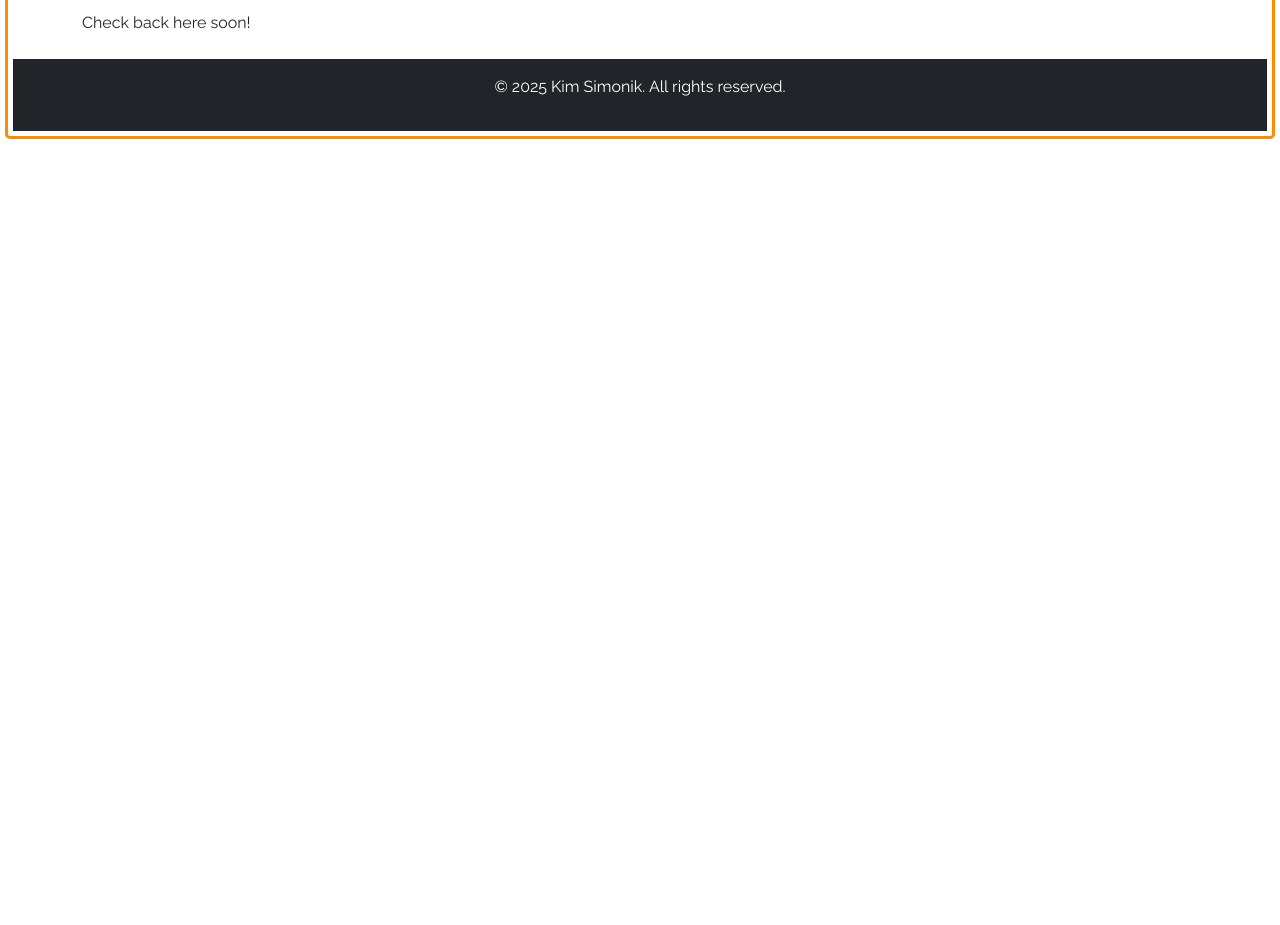
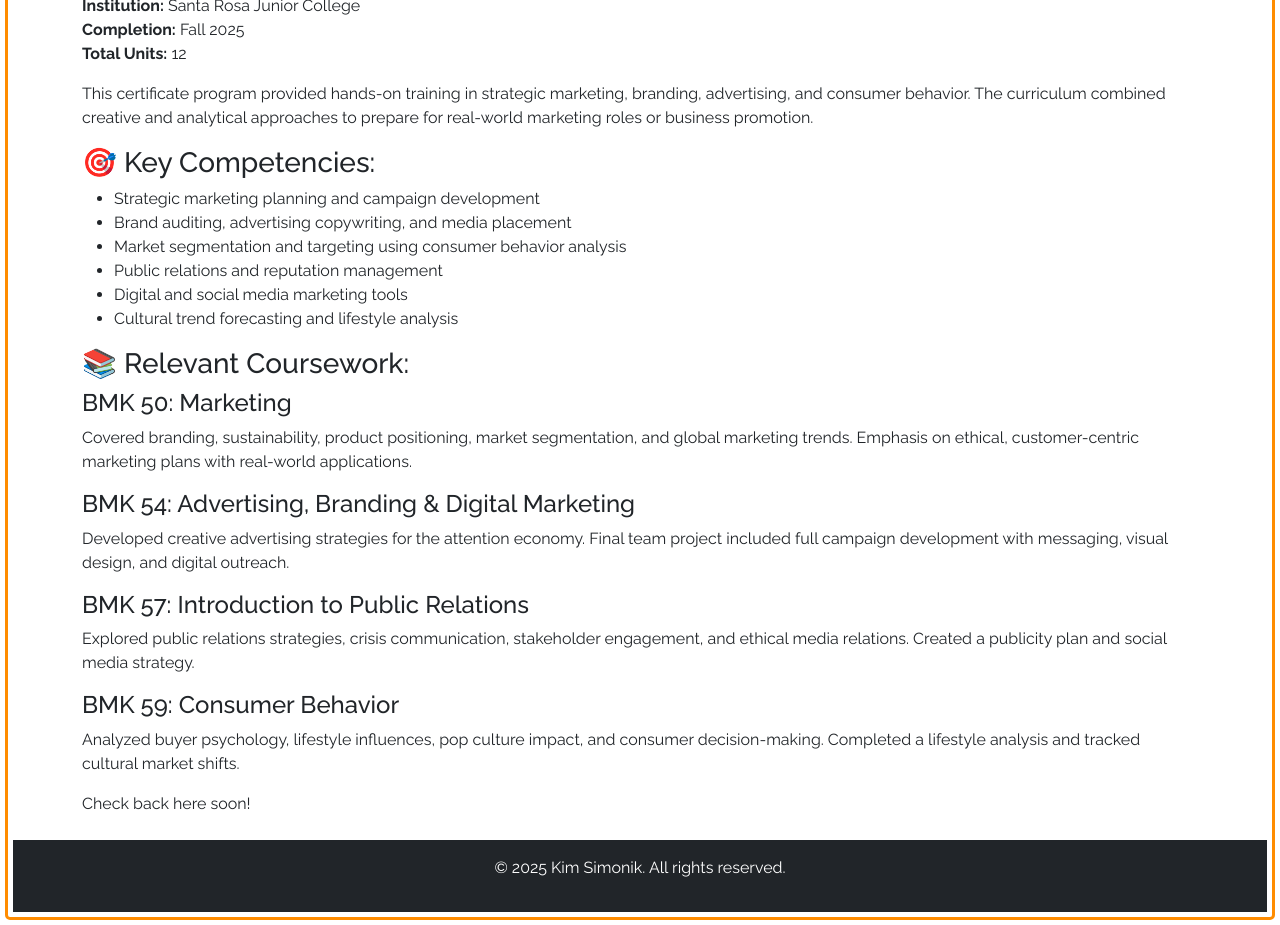
Before and after one commit to kimsimo1/portfolio, a plain HTML site: page marketing.html in a window 1280 px wide. Shown: the part 332-1257 px from the top of the page. Before the commit the page ends 800 px from the top, so only its background shows below. Drawn offline with nearby package versions, Linux system fonts and the light colour scheme; a web font is replaced by a local one.

Commit message:
Updated Marketing page

```diff
--- a/marketing.html
+++ b/marketing.html
@@ -49,9 +49,42 @@
     <!-- Main Content Section -->
     <main class="container my-4">
      <h2>Digital Marketing</h2>
-     <p>I'm currently pursuing my Business Marketing Certificate at Santa Rosa Junior College with completion in May 2025.
-         I'm excited to apply the principles I'm learning in Advertising, Branding, PR, and Consumer Behavior, along with my skills in Web Technologies, to drive business success.
-     </p>
+     <section id="marketing-certificate">
+  <h2>📘 Business: Marketing Certificate of Achievement</h2>
+  <p><strong>Institution:</strong> Santa Rosa Junior College<br>
+     <strong>Completion:</strong> Fall 2025<br>
+     <strong>Total Units:</strong> 12</p>
+
+  <p>This certificate program provided hands-on training in strategic marketing, branding, advertising, and consumer behavior. The curriculum combined creative and analytical approaches to prepare for real-world marketing roles or business promotion.</p>
+
+  <h3>🎯 Key Competencies:</h3>
+  <ul>
+    <li>Strategic marketing planning and campaign development</li>
+    <li>Brand auditing, advertising copywriting, and media placement</li>
+    <li>Market segmentation and targeting using consumer behavior analysis</li>
+    <li>Public relations and reputation management</li>
+    <li>Digital and social media marketing tools</li>
+    <li>Cultural trend forecasting and lifestyle analysis</li>
+  </ul>
+
+  <h3>📚 Relevant Coursework:</h3>
+
+  <h4>BMK 50: Marketing</h4>
+  <p>Covered branding, sustainability, product positioning, market segmentation, and global marketing trends. Emphasis on ethical, customer-centric marketing plans with real-world applications.</p>
+
+  <h4>BMK 54: Advertising, Branding & Digital Marketing</h4>
+  <p>Developed creative advertising strategies for the attention economy. Final team project included full campaign development with messaging, visual design, and digital outreach.</p>
+
+  <h4>BMK 57: Introduction to Public Relations</h4>
+  <p>Explored public relations strategies, crisis communication, stakeholder engagement, and ethical media relations. Created a publicity plan and social media strategy.</p>
+
+  <h4>BMK 59: Consumer Behavior</h4>
+  <p>Analyzed buyer psychology, lifestyle influences, pop culture impact, and consumer decision-making. Completed a lifestyle analysis and tracked cultural market shifts.</p>
+</section>
+
+
+
+
      <p>Check back here soon!</p>
   </main>
 
```
Also changed, not shown: index.html (+1 -1 lines).
